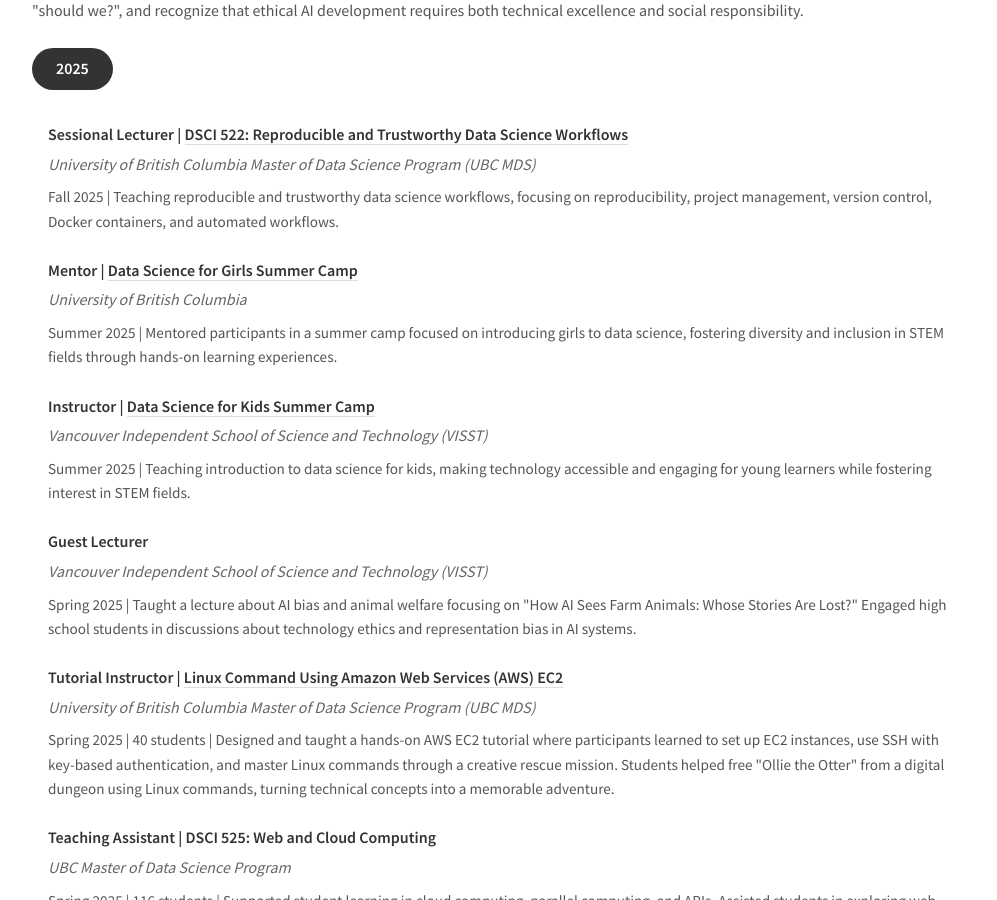
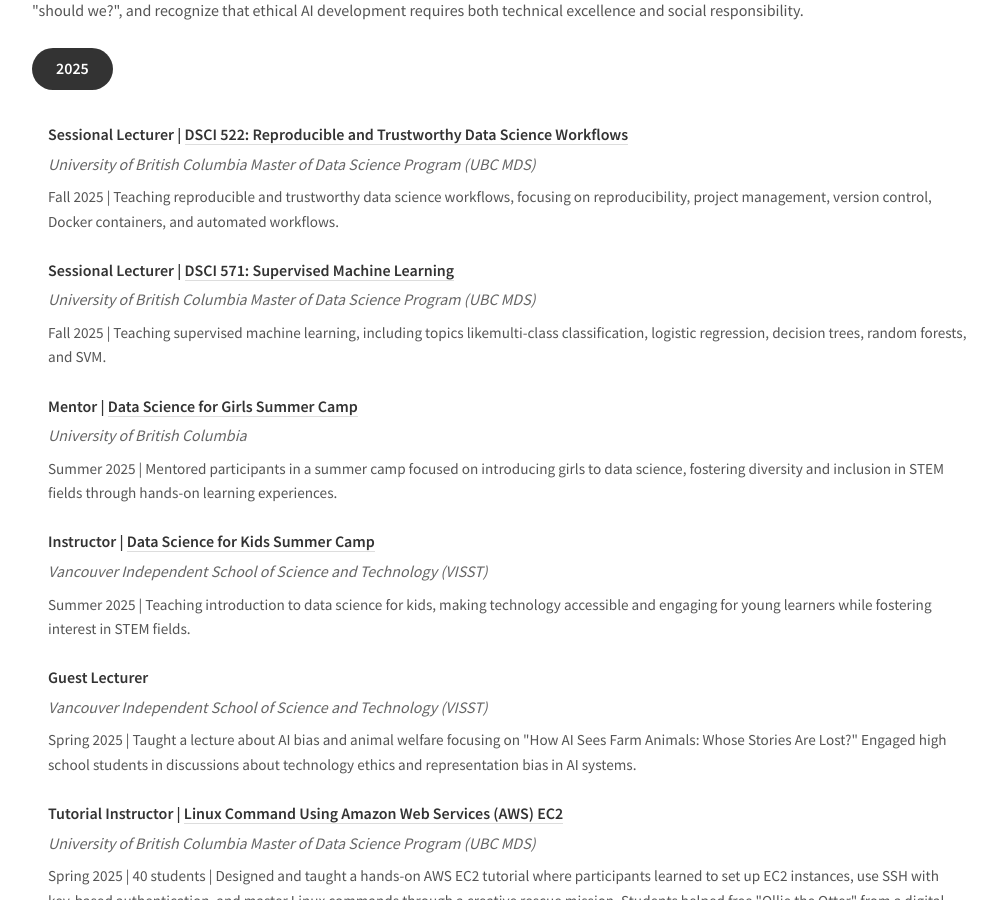
Before and after one commit to skysheng7/skysheng7.github.io, a Jekyll site: the page built from teaching.html, in a window 1280 px wide and 900 px high, scrolled down 385 px. Shown: the whole window, without its empty margins (140-1137 px from the left). Built offline with Jekyll 4.4.1, drawn with Linux system fonts in a browser that asks for light colours.

Commit message:
add teaching DSCI 571

```diff
--- a/index.html
+++ b/index.html
@@ -52,7 +52,7 @@
     <div class="publication-item">
         <div class="publication-title">👩‍🏫 Sessional Lecturer at UBC Master of Data Science</div>
         <div class="publication-venue">University of British Columbia Master of Data Science Program, Fall 2025</div>
-        <div class="publication-description">Appointed as Sessional Lecturer to teach DSCI 522: Reproducible and Trustworthy Data Science Workflows, focusing on reproducibility, project management, version control, Docker containers, and automated workflows.</div>
+        <div class="publication-description">Appointed as Sessional Lecturer to teach DSCI 522: Reproducible and Trustworthy Data Science Workflows, and DSCI 571: Supervised Machine Learning.</div>
         <div class="publication-links">
             <a href="https://ubc-mds.github.io/descriptions/" target="_blank">Website</a>
         </div>
--- a/teaching.html
+++ b/teaching.html
@@ -14,6 +14,12 @@
     <div class="teaching-title">Sessional Lecturer | <a href="https://ubc-mds.github.io/descriptions/" target="_blank">DSCI 522: Reproducible and Trustworthy Data Science Workflows</a></div>
     <div class="teaching-venue">University of British Columbia Master of Data Science Program (UBC MDS)</div>
     <div class="teaching-description">Fall 2025 | Teaching reproducible and trustworthy data science workflows, focusing on reproducibility, project management, version control, Docker containers, and automated workflows.</div>
+  </div>
+
+  <div class="teaching-item">
+    <div class="teaching-title">Sessional Lecturer | <a href="https://ubc-mds.github.io/descriptions/" target="_blank">DSCI 571: Supervised Machine Learning  </a></div>
+    <div class="teaching-venue">University of British Columbia Master of Data Science Program (UBC MDS)</div>
+    <div class="teaching-description">Fall 2025 | Teaching supervised machine learning, including topics likemulti-class classification, logistic regression, decision trees, random forests, and SVM.</div>
   </div>
 
   <div class="teaching-item">
```
Also changed, not shown: 3 other files.
